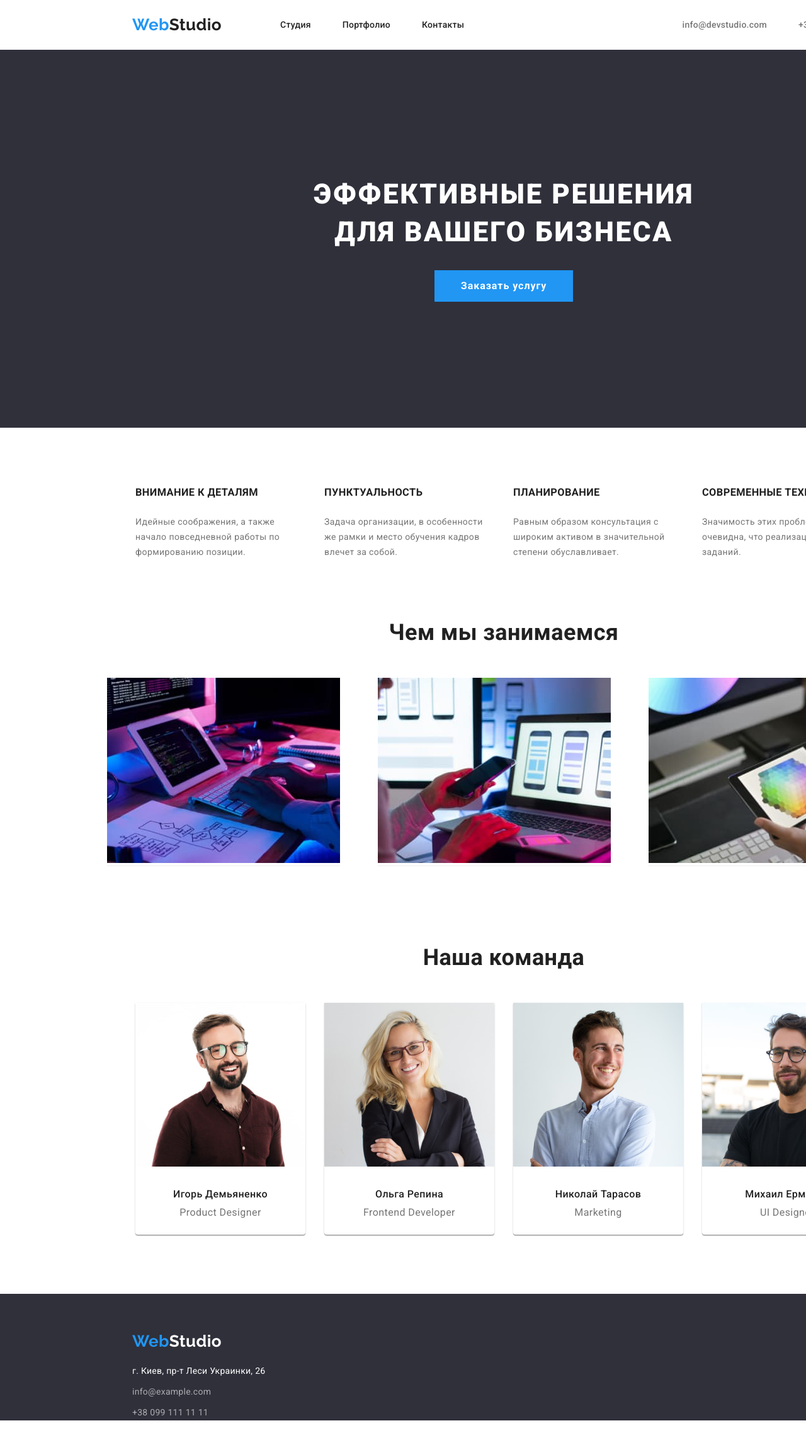
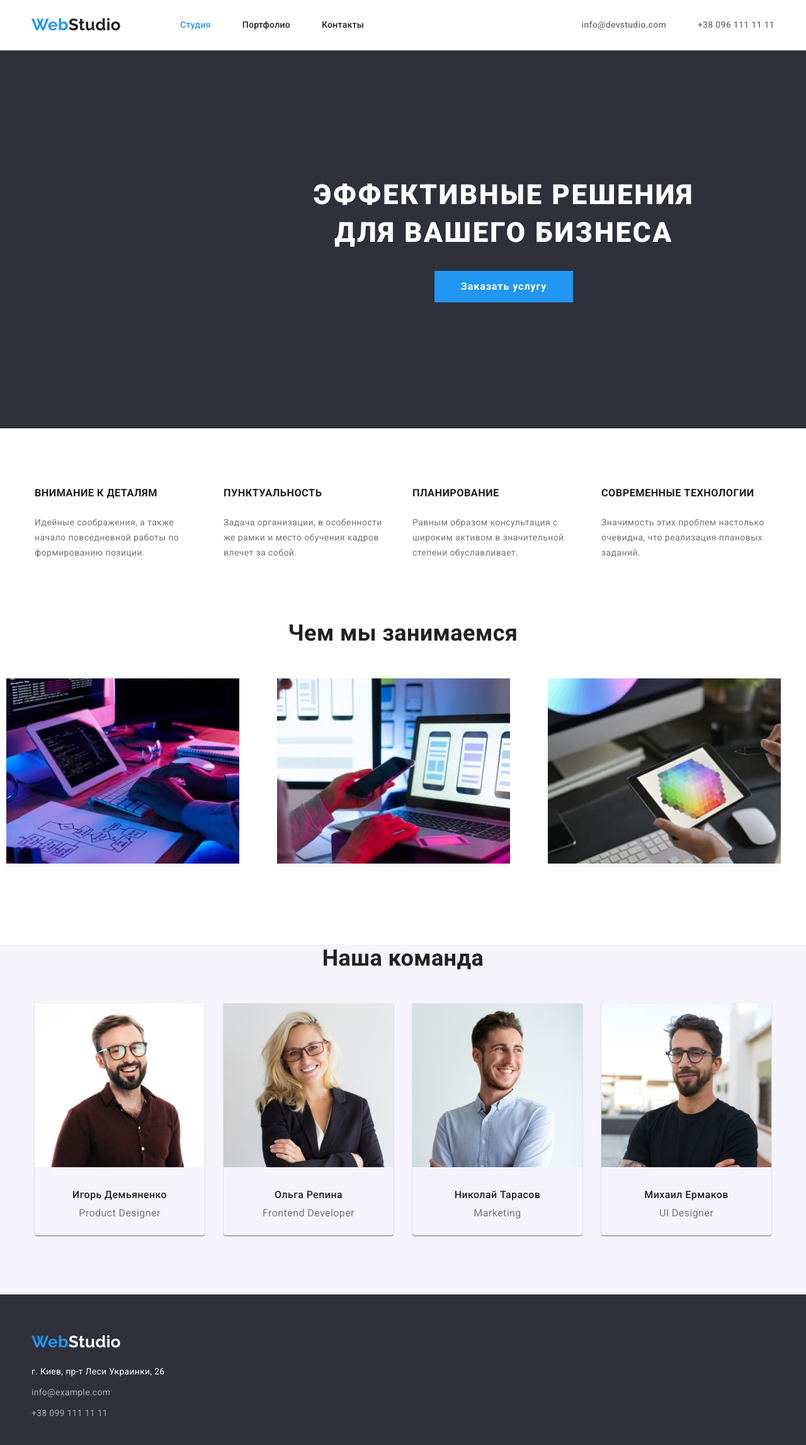
Before and after one commit to Dimon23114/goit-markup-hw-03, a plain HTML site: page index.html in a window 1280 px wide. Shown: the top 2294 px of the page at 63% size. Before the commit the page ends 2255 px from the top, so only its background shows below. Drawn offline with nearby package versions, Linux system fonts and the light colour scheme.

Commit message:
внесено доопрацювання

```diff
--- a/css/style.css
+++ b/css/style.css
@@ -1,6 +1,6 @@
 html{
     box-sizing: border-box;
-    width: 1600px;
+
 
 }
 *,
@@ -22,7 +22,9 @@ h3,
 h4,
 h5,
 ul,
-p{
+li,
+p,
+a{
     margin: 0;
     padding: 0;
 }
@@ -47,31 +49,32 @@ body {
 }
 .loft-list{
     display: flex;
-    align-items: center;
-
+    justify-content: center;
 }
-
 .header-nav{
     display: flex;
-    margin-left: 93px;
+    margin-left: 94px;
+    justify-content: center;
 }
 
 .contacts-nav{
     display: flex;
     margin-left: auto;
-}
-.menu{
-    padding-top: 20px;
-    padding-bottom: 20px;
+    justify-content: center;
+    text-align: center;
+    align-items: center;
 }
 
 .contacts-nav>.menu+.menu {
     margin-left: 50px;
 }
 
-.logo {
+.logo-header{
     padding-top: 24px;
     padding-bottom: 24px;
+}
+
+.logo {
     color: var(--blue-color);
     font-family: Raleway, sans-serif;
     font-weight: 700;
@@ -98,14 +101,23 @@ body {
 
 .link {
     display: block;
+    padding-top: 32px;
+    padding-bottom: 32px;
     color: var(--primary-color);
     font-weight: 500;
     letter-spacing: 0.02em;
     text-decoration: none;
 }
+.current{
+    color: var(--blue-color);
+
+}
 
 .link:hover,
 .link:focus {
+    color: var(--blue-color);
+}
+.menu .active:active: {
     color: var(--blue-color);
 }
 .list-link> .link:active {
@@ -141,14 +153,16 @@ body {
     background-color: #2f303a;
     width: 1600px;
     text-align: center;
+    margin-right: auto;
+    margin-left: auto;
     margin-bottom: 94px;
+    padding-top: 200px;
 }
 .hero-title {
     box-sizing: border-box;
     margin-bottom: 30px;
     margin-right: auto;
     margin-left: auto;
-    padding-top: 200px;
     width: 696px;
     text-align: center;
     color: var(--white-color);
@@ -183,13 +197,8 @@ body {
     border: none;
 }
 /* Hero end */
-/* .benefits-title {
-    color: var(--primary-color);
-    font-weight: 700;
-    font-size: 36px;
-    line-height: 1.2;
-    text-align: center; }*/
 .benefits{
+    margin-top: 94px;
     margin-bottom: 94px;
 }
 
@@ -202,7 +211,7 @@ body {
 }
 
 .benefits-subtitle {
-    padding-bottom: 26px;
+    margin-bottom: 26px;
     color: var(--primary-color);
     font-weight: 700;
     text-transform: uppercase;
@@ -249,7 +258,8 @@ body {
 }
 
 .team{
-    margin-bottom: 94px;
+    background-color: rgba(245, 244, 250, 1)          ;
+    padding-bottom: 94px;
 }
 
 .employeers{
@@ -295,26 +305,26 @@ body {
 }
 /* Footer */
 .basement {
-
     background-color: #2f303a;
     padding-top: 60px;
-}
-.port-basement{
-    margin-top: 94px;
+    padding-bottom: 60px;
 }
 .bottom-logo{
+    padding: 0;
     margin-bottom: 20px;
 }
 
 address {
+    margin-top: 20px;
     font-style: normal;
     text-decoration: none;
     color: #ffffff;
 }
 
 .adress {
+    padding: 0px;
+    margin: 0;
     display: inline-block;
-    margin-top: 20px;
     color: var(--white-color);
     line-height: 1.7;
     font-weight: 400;
@@ -322,6 +332,7 @@ address {
 }
 
 .box {
+    padding: 0px;
     margin-top: 9px;
     color: rgba(255, 255, 255, 0.6);
     line-height: 1.7;
@@ -374,6 +385,13 @@ address {
     cursor: pointer;
 }
 
+.loft-port{
+    margin-bottom: 94px;
+}
+.hero-port{
+    margin-bottom: 94px;
+
+}
 .hero-port-title{
     text-align: center;
 }
--- a/index.html
+++ b/index.html
@@ -17,9 +17,9 @@
     <header class="loft">
         <div class="container loft-list">
             <nav class="loft-list">
-                <a href="index.html" lang="en" class="logo">Web<span class="logo-black">Studio</span></a>
+                <a href="index.html" lang="en" class="logo logo-header">Web<span class="logo-black">Studio</span></a>
                 <ul class="header-nav">
-                    <li class="list-link menu"><a class="link" href="index.html">Студия</a></li>
+                    <li class="list-link menu"><a class="link current"  href="index.html">Студия</a></li>
                     <li class="list-link menu"><a class="link" href="portfolio.html">Портфолио</a></li>
                     <li class="list-link menu"><a class="link" href="">Контакты</a></li>
                 </ul>
@@ -36,12 +36,14 @@
         <div class="border"></div>
     </header>
     <main>
-        <div class="conainer">
         <section class="hero">
+            <div class="container">
                 <h1 class="hero-title">Эффективные решения для вашего бизнеса</h1>
                 <button class="button" type="button">Заказать услугу</button>
+            </div>
             </section>
         <section class="benefits">
+            <div class="container">
                 <h2 class="benefits-title" hidden>Преимущества нашей компании</h2>
                 <ul class="list-second benefits-lists">
                     <li class="benefits-list">
@@ -65,6 +67,7 @@
                         </p>
                     </li>
                 </ul>
+            </div>
         </section>
         <section class="gallery">
             <h2 class="gallery-title">Чем мы занимаемся</h2>
@@ -99,17 +102,15 @@
                 </li>
             </ul>
         </section>
-        </div>
     </main>
     <footer class="basement">
         <div class="container">
             <a href="index.html" lang="en" class="logo bottom-logo">Web<span class="logo-white">Studio</span></a>
             <address>
                 <ul class="list-link">
-                    <li><a class="link adress" href="https://goo.gl/maps/S1K2Xz3BkquAbChR9" target="_blank"
-                            rel="nooperer noreferer nofolow">г. Киев, пр-т Леси Украинки, 26</a></li>
-                    <li><a class="link box" href="mailto:info@example.com">info@example.com</a></li>
-                    <li><a class="link box" href="tel:+380991111111">+38 099 111 11 11</a></li>
+                    <li class="bottom-list"><a class="link adress" href="https://goo.gl/maps/S1K2Xz3BkquAbChR9" target="_blank"rel="nooperer noreferer nofolow">г. Киев, пр-т Леси Украинки, 26</a></li>
+                    <li class="bottom-list"><a class="link box" href="mailto:info@example.com">info@example.com</a></li>
+                    <li class="bottom-list"><a class="link box" href="tel:+380991111111">+38 099 111 11 11</a></li>
                 </ul>
             </address>
         </div>
```
Also changed, not shown: portfolio.html (+4 -4 lines). Lines whose indentation alone changed are shown as unchanged.
